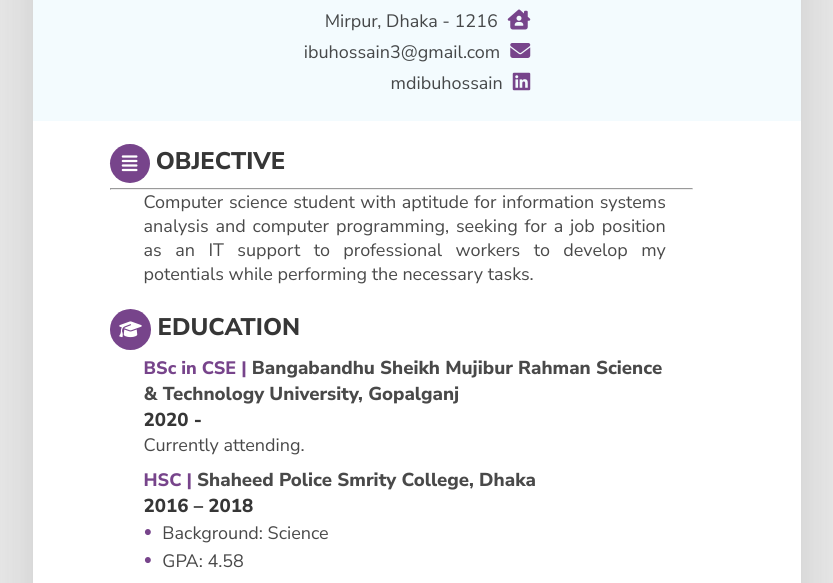
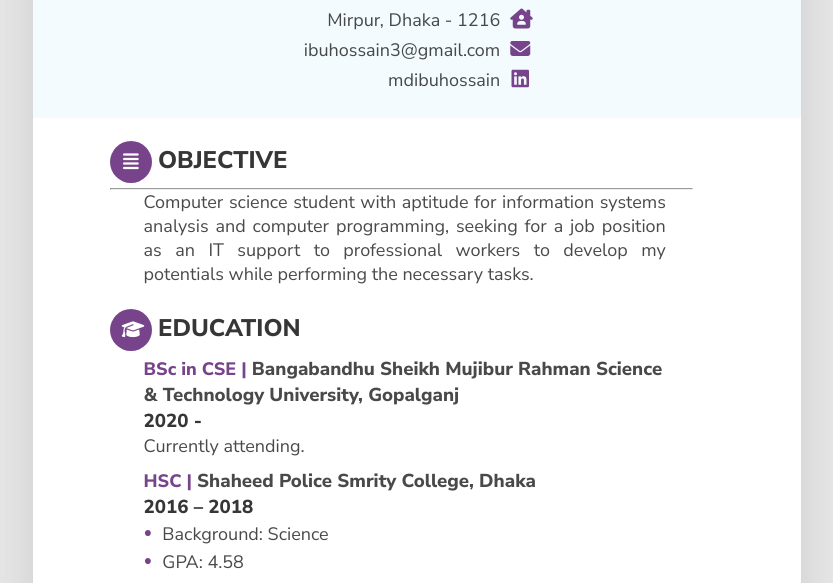
Before and after one commit to mdibuhossain/ibrahim-cv, a plain HTML site: page index.html in a window 1280 px wide. Shown: the part 208-791 px from the top of the page, without its empty margins (223-1056 px from the left). Drawn offline with Linux system fonts and the light colour scheme.

Commit message:
font awesome rounded circle  fixed

```diff
--- a/css/style.css
+++ b/css/style.css
@@ -66,7 +66,11 @@ header{
 #headerAddress span:after{
     font-family: "FontAwesome";
     display: inline-block;
+    text-align: center;
+    width: 20px;
+    height: 20px;
     font-size: 20px;
+    line-height: 20px;
     margin-left: 10px;
     color: #77448B;
 
@@ -100,32 +104,33 @@ hr{
 .psudoObject:before{
     font-family: "FontAwesome";
     display: inline-block;
+    text-align: center;
     vertical-align: middle;
+    width: 18px;
+    height: 18px;
     font-size: 18px;
+    line-height: 18px;
     margin-right: 1%;
-    color: white;
+    padding: 12px;
+    color:white;
     background-color: #77448B;
-    border-radius: 100%;
+    border-radius: 50%;
 
 }
 #objective:before{
     content: "\f039";
-    padding: 10px 12px;
 
 }
 #education:before{
     content: "\f19d";
-    padding: 11px 9.5px;
 
 }
 #skills:before{
     content: "\f7d9";
-    padding: 10.5px 11px;
 
 }
 #activities:before{
     content: "\f0ae";
-    padding: 10.5px 11px;
 
 }
 .specialWord{
```
